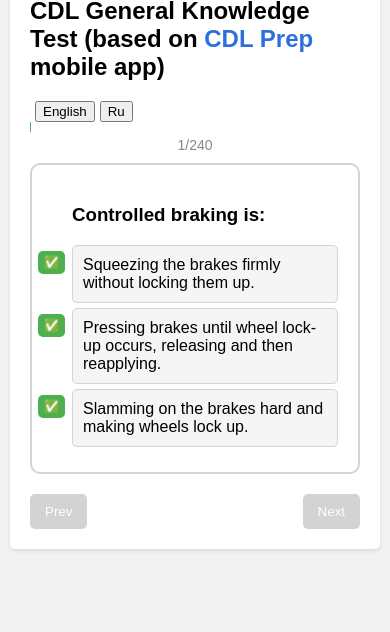
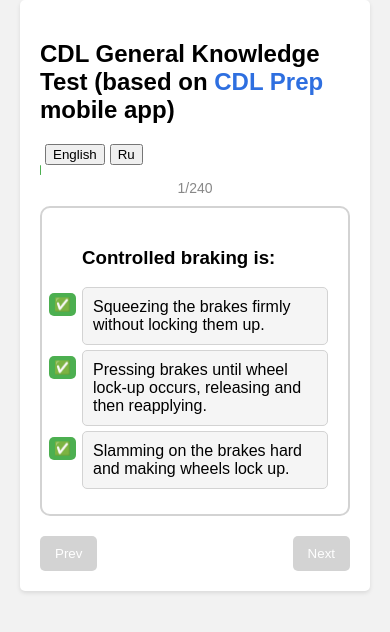
Before and after one commit to vodolserge/cdl-test, a React (Create React App) app: page / in a window 390 px wide. Shown: the top 632 px of the page. Built offline with nearby package versions, Linux system fonts and the light colour scheme.

Commit message:
# responsive ability - v1.3

```diff
--- a/src/App.css
+++ b/src/App.css
@@ -150,7 +150,7 @@ ul, ol {
 /* Медиа-запрос для мобильных устройств (iPhone 11 и подобные) */
 @media (max-width: 560px) and (min-width: 380px) {
   body{
-    height: 60vh;
+    height: 100%;
   }
 
   .app-container {
@@ -158,7 +158,7 @@ ul, ol {
     border-radius: 5px;
     box-shadow: 0px 2px 4px rgba(0, 0, 0, 0.1);
     padding: 20px;
-    width: 370px;
+    width: 350px;
     max-width: 100%;
     box-sizing: border-box;
   }
```
